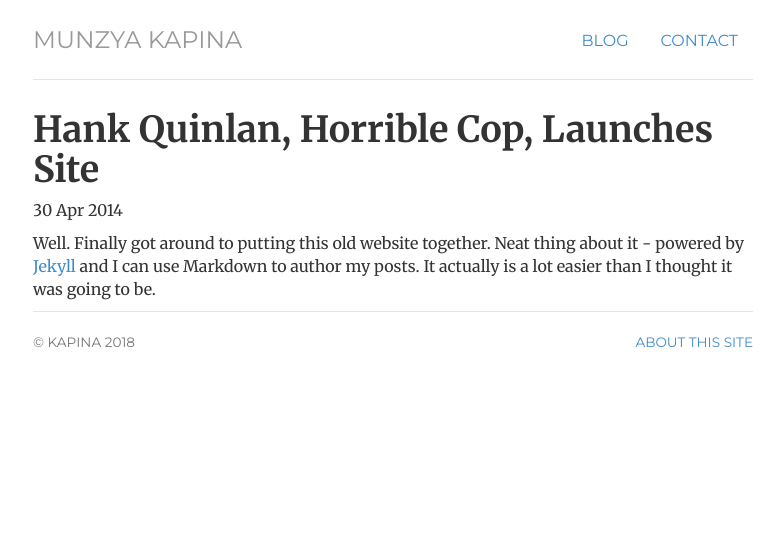
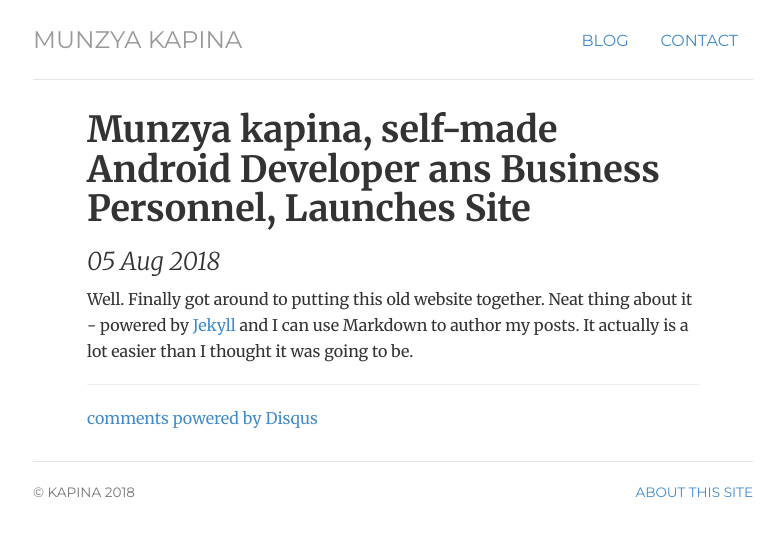
Before and after one commit to Munzya/Munzya.github.io, a Jekyll site: the page built from _posts/2018-08-05-hank-quinlan-site-launched.md, in a window 1280 px wide. Shown: the top 536 px of the page, without its empty margins (247-1030 px from the left). Built offline with Jekyll 4.4.1, drawn with Linux system fonts in a browser that asks for light colours; comment, search, counter and statistics services are not loaded.

Commit message:
finally put everything in order and launched the site

```diff
--- a/_layouts/post.html
+++ b/_layouts/post.html
@@ -1,9 +1,28 @@
 ---
 layout: default
 ---
-<h1>{{ page.title }}</h1>
-<p class="meta">{{ page.date | date_to_string }}</p>
 
-<div class="post">
-  {{ content }}
-</div>
+<div class="notes">
+		<div class="note single">
+			<h1 class="title">{{ page.title }}</h1>
+
+			<h2 class="date"><info datetime="{{ page.date }}">
+				{{ page.date | date_to_string }} {% if page.author %} by {{ page.author }} {% endif %}
+			</info></h2>
+			<!-- Post content -->
+			<div class="notebody">
+				{{ content }}
+			</div>
+			<!-- Post info -->
+			<div class="noteinfo">
+			<!-- include some categories and tags maybe? -->
+			</div>
+
+			<hr>
+
+			<!-- Post comments -->
+			<div class="notecomments">
+				{% include disqus.html %}
+			</div>
+		</div><!-- / .note .single -->
+</div><!-- /.notes -->
--- a/_posts/2014-04-30-hank-quinlan-site-launched.md
+++ b/_posts/2018-08-05-hank-quinlan-site-launched.md
@@ -1,7 +1,7 @@
 ---
 layout: post
-title: "Hank Quinlan, Horrible Cop, Launches Site"
-date: 2014-04-30
+title: "Munzya kapina, self-made Android Developer ans Business Personnel, Launches Site"
+date: 2018-08-05
 ---
 
 Well. Finally got around to putting this old website together. Neat thing about it - powered by [Jekyll](http://jekyllrb.com) and I can use Markdown to author my posts. It actually is a lot easier than I thought it was going to be.
```
Also changed, not shown: _posts/2013-08-05-library-publishing-toolkit-now-available.md (deleted, +0 -9 lines), _posts/2013-10-08-building-your-online-academic-identity.md (deleted, +0 -7 lines), _posts/2013-12-12-swatches-a-place-to-think-about-color-on-the-web.md (deleted, +0 -12 lines), _posts/2014-01-23-the-new-academic-librarian.md (deleted, +0 -12 lines), _posts/2018-08-05-using-github-to-create-and-host-a-personal-website.md (renamed from _posts/2014-05-03-using-github-to-create-and-host-a-personal-website.md, +2 -4 lines), 3 other files.
